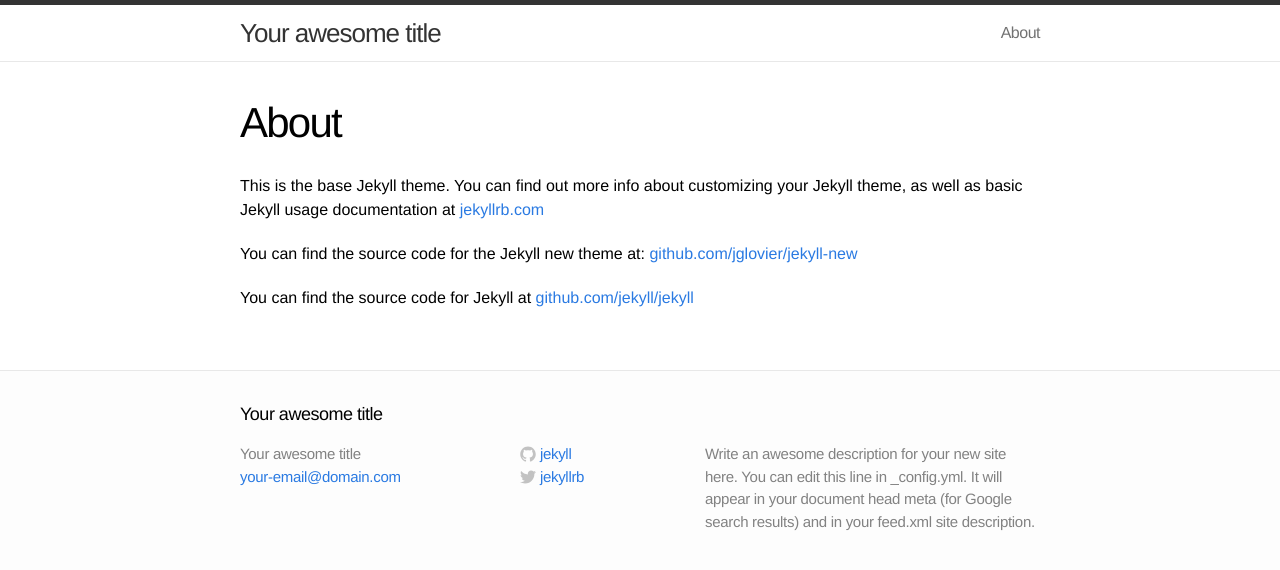
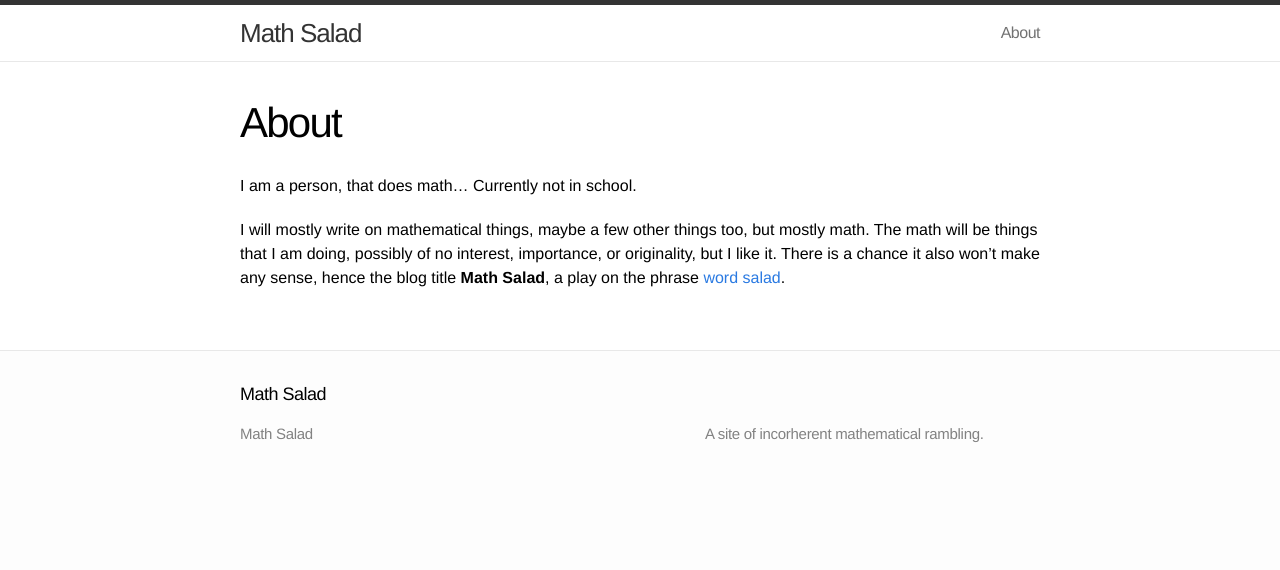
Before and after one commit to mathsalad/mathsalad.github.io, a Jekyll site: the page built from about.md, in a window 1280 px wide. Shown: the top 570 px of the page. Built offline with Jekyll 4.4.1, drawn with Linux system fonts in a browser that asks for light colours.

Commit message:
Initial commit

```diff
--- a/_config.yml
+++ b/_config.yml
@@ -1,11 +1,11 @@
 # Site settings
-title: Your awesome title
-email: your-email@domain.com
-description: "Write an awesome description for your new site here. You can edit this line in _config.yml. It will appear in your document head meta (for Google search results) and in your feed.xml site description."
+title: Math Salad
+#email: your-email@domain.com
+description: "A site of incorherent mathematical rambling."
 baseurl: ""
-url: "http://yourdomain.com"
-twitter_username: jekyllrb
-github_username:  jekyll
+#url: "http://yourdomain.com"
+#twitter_username: jekyllrb
+#github_username:  jekyll
 
 # Build settings
 markdown: kramdown
--- a/about.md
+++ b/about.md
@@ -4,8 +4,8 @@
 permalink: /about/
 ---
 
-This is the base Jekyll theme. You can find out more info about customizing your Jekyll theme, as well as basic Jekyll usage documentation at [jekyllrb.com](http://jekyllrb.com/)
+I am a person, that does math... Currently not in school.
 
-You can find the source code for the Jekyll new theme at: [github.com/jglovier/jekyll-new](https://github.com/jglovier/jekyll-new)
+I will mostly write on mathematical things, maybe a few other things too, but mostly math. The math will be things that I am doing, possibly of no interest, importance, or originality, but I like it. There is a chance it also won't make any sense, hence the blog title **Math Salad**, a play on the phrase [word salad][wordsalad].
 
-You can find the source code for Jekyll at [github.com/jekyll/jekyll](https://github.com/jekyll/jekyll)
+[wordsalad]: https://en.wikipedia.org/wiki/Word_salad
```
